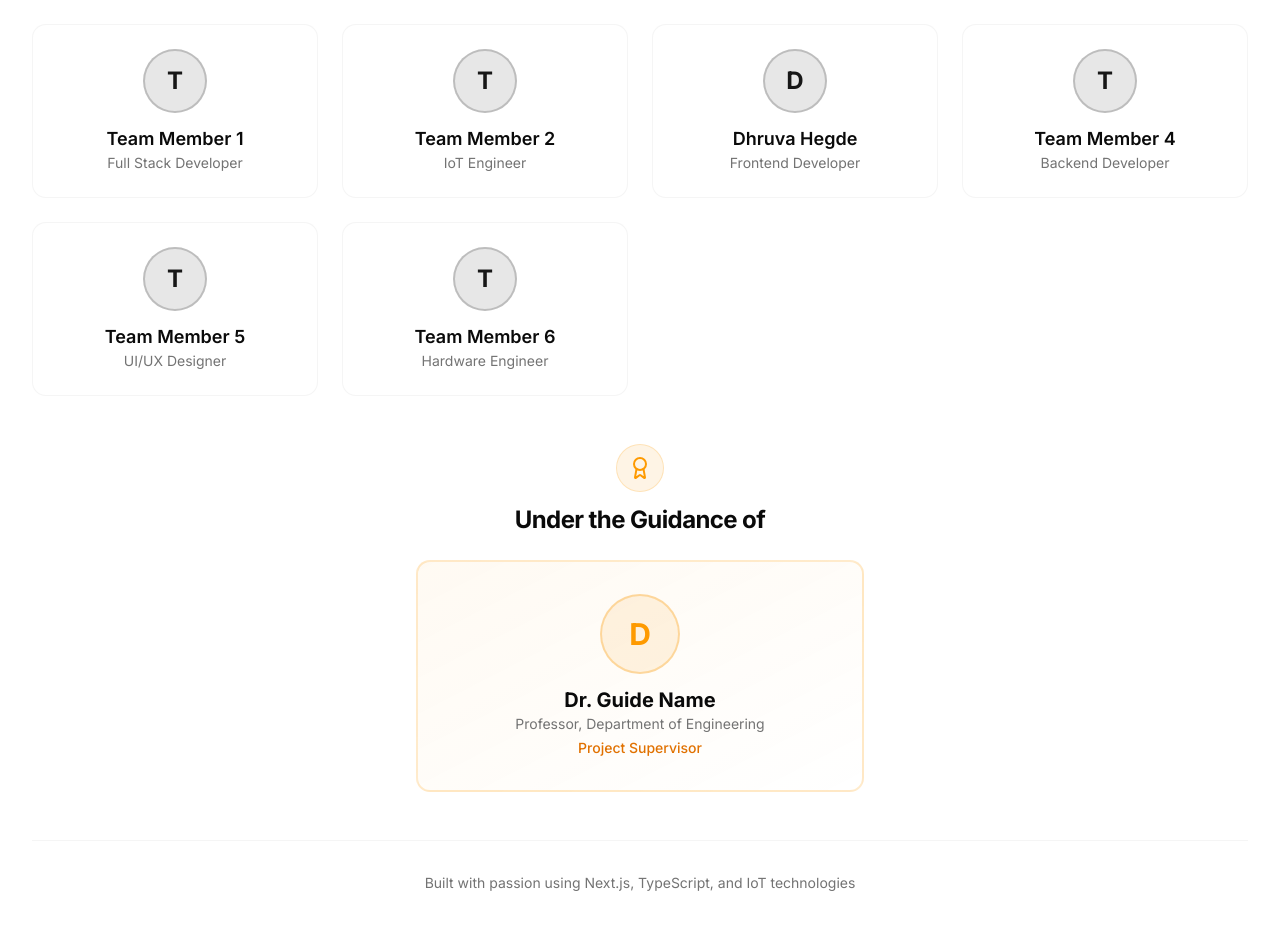
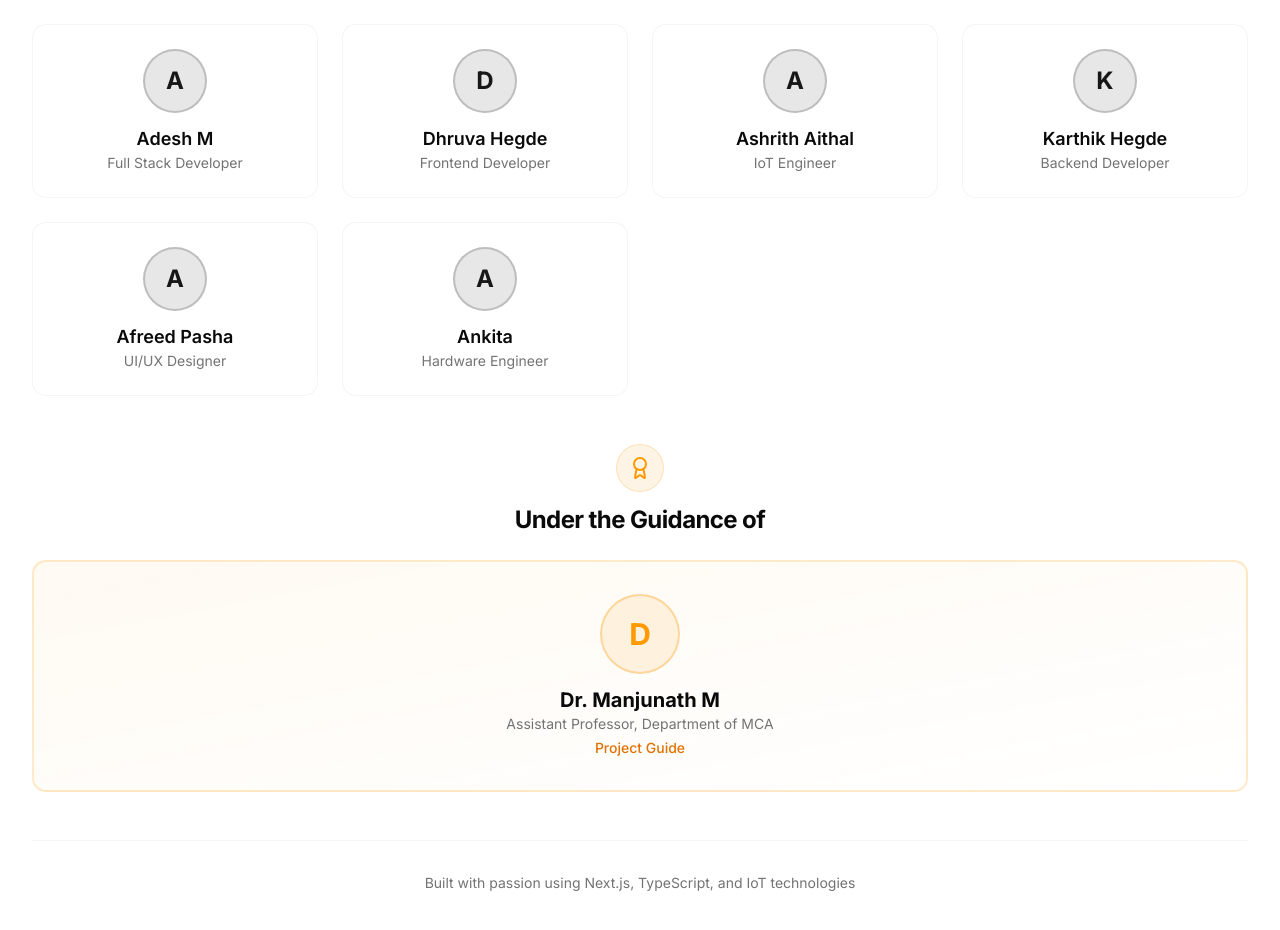
Before and after one commit to Dhruva-Hegde/WATER-LEVEL-MONITOR, a Next.js app: page /about in a window 1280 px wide. Shown: the part 620-1550 px from the top of the page. Built offline with nearby package versions, Linux system fonts and the light colour scheme; no server answers; the database is empty.

Commit message:
add about page

```diff
--- a/app/about/page.tsx
+++ b/app/about/page.tsx
@@ -4,18 +4,19 @@ import { Users, Award } from "lucide-react";
 
 export default function AboutPage() {
     const teamMembers = [
-        { name: "Team Member 1", role: "Full Stack Developer", link: "" },
-        { name: "Team Member 2", role: "IoT Engineer", link: "" },
+        { name: "Adesh M", role: "Full Stack Developer", link: "" },
         { name: "Dhruva Hegde", role: "Frontend Developer", link: "https://dhruvahegde.vercel.app/" },
-        { name: "Team Member 4", role: "Backend Developer", link: "" },
-        { name: "Team Member 5", role: "UI/UX Designer", link: "" },
-        { name: "Team Member 6", role: "Hardware Engineer", link: "" },
+        { name: "Ashrith Aithal", role: "IoT Engineer", link: "" },
+        { name: "Karthik Hegde", role: "Backend Developer", link: "" },
+        { name: "Afreed Pasha", role: "UI/UX Designer", link: "" },
+        { name: "Ankita", role: "Hardware Engineer", link: "" },
     ];
 
     const guide = {
-        name: "Dr. Guide Name",
-        role: "Project Supervisor",
-        title: "Professor, Department of Engineering"
+        name: "Dr. Manjunath M",
+        role: "Project Guide",
+        title: "Assistant Professor, Department of MCA",
+        link: "https://www.linkedin.com/in/dr-manjunath-m/"
     };
 
     return (
@@ -105,7 +106,23 @@ export default function AboutPage() {
                             <h2 className="text-2xl font-bold tracking-tight mb-2">Under the Guidance of</h2>
                         </div>
 
-                        <div className="max-w-md mx-auto">
+                        {guide.link ? (
+                            <a
+                                href={guide.link}
+                                target="_blank"
+                                rel="noopener noreferrer"
+                                className="block group rounded-xl border-2 border-amber-500/20 bg-gradient-to-br from-amber-500/5 to-transparent p-8 text-center space-y-3 hover:border-amber-500/40 hover:shadow-lg transition-all duration-300"
+                            >
+                                <div className="w-20 h-20 rounded-full bg-amber-500/10 flex items-center justify-center border-2 border-amber-500/30 mx-auto group-hover:border-amber-500/50 transition-colors">
+                                    <span className="text-3xl font-bold text-amber-500">{guide.name.charAt(0)}</span>
+                                </div>
+                                <div>
+                                    <h3 className="font-bold text-xl group-hover:text-amber-600 transition-colors">{guide.name}</h3>
+                                    <p className="text-sm text-muted-foreground">{guide.title}</p>
+                                    <p className="text-sm font-medium text-amber-600 dark:text-amber-400 mt-1">{guide.role}</p>
+                                </div>
+                            </a>
+                        ) : (
                             <div className="rounded-xl border-2 border-amber-500/20 bg-gradient-to-br from-amber-500/5 to-transparent p-8 text-center space-y-3">
                                 <div className="w-20 h-20 rounded-full bg-amber-500/10 flex items-center justify-center border-2 border-amber-500/30 mx-auto">
                                     <span className="text-3xl font-bold text-amber-500">{guide.name.charAt(0)}</span>
@@ -116,7 +133,7 @@ export default function AboutPage() {
                                     <p className="text-sm font-medium text-amber-600 dark:text-amber-400 mt-1">{guide.role}</p>
                                 </div>
                             </div>
-                        </div>
+                        )}
                     </div>
 
                     {/* Footer */}
```
